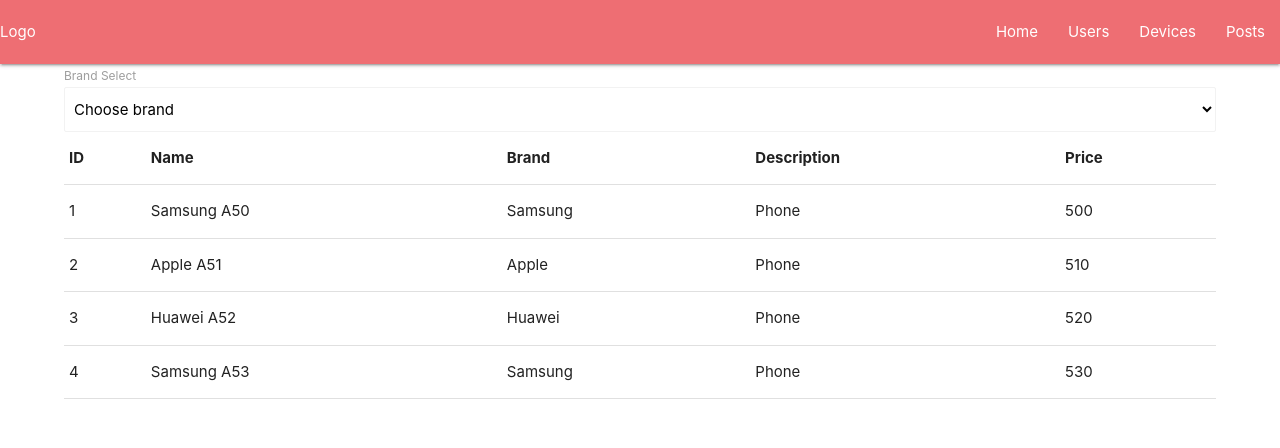
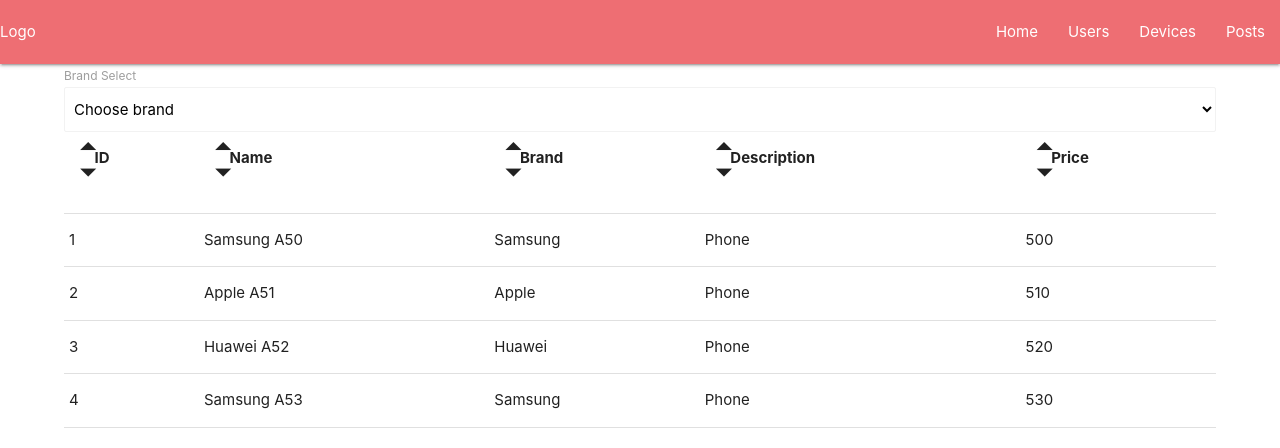
Before and after one commit to Ivan073/react-step, a React (Create React App) app: page /devices in a window 1280 px wide. Shown: the top 448 px of the page. Built offline with nearby package versions, Linux system fonts and the light colour scheme.

Commit message:
SortAndHome

```diff
--- a/src/components/AppRoutes.jsx
+++ b/src/components/AppRoutes.jsx
@@ -3,14 +3,17 @@
 import Users from "../pages/Users";
 import Devices from "../pages/Devices";
 import Posts from "../pages/Posts";
+import Home from "../pages/Home";
 
 const AppRoutes = () => {
 
   return (
     <Switch>
+
       <Route path="/users" component={Users} />
       <Route path="/devices" component={Devices} />
       <Route path="/posts" component={Posts} />
+      <Route path="/" component={Home} />
     </Switch>
   );
 };
--- a/src/index.css
+++ b/src/index.css
@@ -72,3 +72,34 @@
   width:35% !important;
   transform: scaleX(1) scaleY(1);
 }
+
+.sortIcons{
+  float:left;
+  width:2vw;
+}
+
+.sortIcons i{
+  font-size:3vw;
+  width:2vw;
+  height:2vw;
+  line-height:0;
+}
+
+.small{
+  width:30vw !important;
+  margin-right: 5vw !important;
+}
+
+.photo{
+  float:left;
+  margin:2vw 0 0 0;
+  border:1px solid black;
+  width:12vw;
+  height:16vw;
+}
+
+.inputContainer{
+  margin:2vw 0 0 0;
+  width:40vw;
+  float:right;
+}
--- a/src/pages/Devices.jsx
+++ b/src/pages/Devices.jsx
@@ -3,8 +3,12 @@
 import "./PageStyles.css";
 const Devices = (props) => {
     const [phones, setPhones] = useState(null);
+    const [sortedPhones, setSortedPhones] = useState(null);
+    const [curSort, setCurSort] = useState("none");
+
     useEffect(()=>{
-        setPhones(devices)
+        setPhones(devices);
+        setSortedPhones(devices);
     },[])
 
 
@@ -15,9 +19,50 @@
     ]
     const onChange = (e) =>{
         if(e.target.value==""){
-            setPhones(devices);
-        }else
-        setPhones(devices.filter((phone) => phone.brand == e.target.value))
+          setPhones(devices);
+          setSortedPhones(devices);
+          setCurSort("none");
+        }else{
+          setPhones(devices.filter((phone) => phone.brand == e.target.value));
+          setSortedPhones(devices.filter((phone) => phone.brand == e.target.value));
+          setCurSort("none");
+        }
+    }
+
+    const sortDevices = (field) =>{
+        if(field == "id"){
+          setSortedPhones(sortedPhones.sort((a,b)=>{
+            return a.id > b.id? -1:1;
+          }));
+        }
+        else if(field == "name"){
+          setSortedPhones(sortedPhones.sort((a,b)=>{
+            return a.name > b.name? -1:1;
+          }));
+        }
+        else if(field == "brand"){
+          setSortedPhones(sortedPhones.sort((a,b)=>{
+            return a.brand > b.brand? -1:1;
+          }));
+        }
+        else if(field == "desc"){
+          setSortedPhones(sortedPhones.sort((a,b)=>{
+            return a.desc > b.desc? -1:1;
+          }));
+        }
+        else if(field == "price"){
+
+          setSortedPhones(sortedPhones.sort((a,b)=>{
+            return a.price > b.price? -1:1;
+          }));
+        }
+
+        if(field == curSort){
+          setSortedPhones(sortedPhones.reverse());
+          setCurSort(field+"2");
+        }else{
+          setCurSort(field);
+        }
     }
 
   return (
@@ -35,11 +80,36 @@
       <table>
         <thead>
           <tr>
-            <th>ID</th>
-            <th>Name</th>
-            <th>Brand</th>
-            <th>Description</th>
-            <th>Price</th>
+            <th><span className="clickable" onClick={()=>sortDevices("id") }>ID</span>
+              <div className="sortIcons non-selectable">
+                <i className="material-icons" id="id_up">arrow_drop_up</i>
+                <i className="material-icons" id="id_down">arrow_drop_down</i>
+              </div>
+            </th>
+            <th><span className="clickable" onClick={()=>sortDevices("name")}>Name</span>
+              <div className="sortIcons non-selectable">
+                <i className="material-icons" id="name_up">arrow_drop_up</i>
+                <i className="material-icons" id="name_down">arrow_drop_down</i>
+              </div>
+            </th>
+            <th><span className="clickable" onClick={()=>sortDevices("brand")}>Brand</span>
+              <div className="sortIcons non-selectable" >
+                <i className="material-icons" id="brand_up">arrow_drop_up</i>
+                <i className="material-icons" id="brand_down">arrow_drop_down</i>
+              </div>
+            </th>
+            <th><span className="clickable" onClick={()=>sortDevices("desc")}>Description</span>
+              <div className="sortIcons non-selectable">
+                <i className="material-icons" id="desc_up">arrow_drop_up</i>
+                <i className="material-icons" id="desc_down">arrow_drop_down</i>
+              </div>
+            </th>
+            <th><span className="clickable" onClick={()=>sortDevices("price")}>Price</span>
+              <div className="sortIcons non-selectable">
+                <i className="material-icons" id="price_up">arrow_drop_up</i>
+                <i className="material-icons" id="price_down">arrow_drop_down</i>
+              </div>
+            </th>
           </tr>
         </thead>
 
--- /dev/null
+++ b/src/pages/Home.jsx
@@ -0,0 +1,19 @@
+import React,{useState, useEffect} from "react";
+
+const Home = () =>{
+
+    return (<div className="home container">
+        <div className="photo">photo</div>
+        <div className="inputContainer">
+            <input id="firstName" type="text" className="validate small right" placeholder="First name"/>
+            <input id="lastName" type="text" className="validate small right" placeholder="Last Name"/>
+            <input id="phone" type="text" className="validate small right" placeholder="Phone"/>
+            <input id="date" type="text" className="validate small right" placeholder="Date of birth"/>
+            <input id="email" type="text" className="validate small right" placeholder="E-mail"/>
+            <input id="pass" type="password" className="validate small right" placeholder="Password"/>
+        </div>
+
+    </div>)
+}
+
+export default Home;
--- a/src/pages/Posts.jsx
+++ b/src/pages/Posts.jsx
@@ -76,9 +76,9 @@
 
 
 
-                    <div class="card blue-grey  post darken-1 modal modal-mode" id={"modal"+post.id}>
+                    <div className="card blue-grey  post darken-1 modal modal-mode" id={"modal"+post.id}>
                          <i className="material-icons clickable" onClick={()=>hidePost(post.id)}>close</i>
-                        <div class="card-content white-text">
+                        <div className="card-content white-text">
                             {post.body}
                         </div>
                     </div>
```
